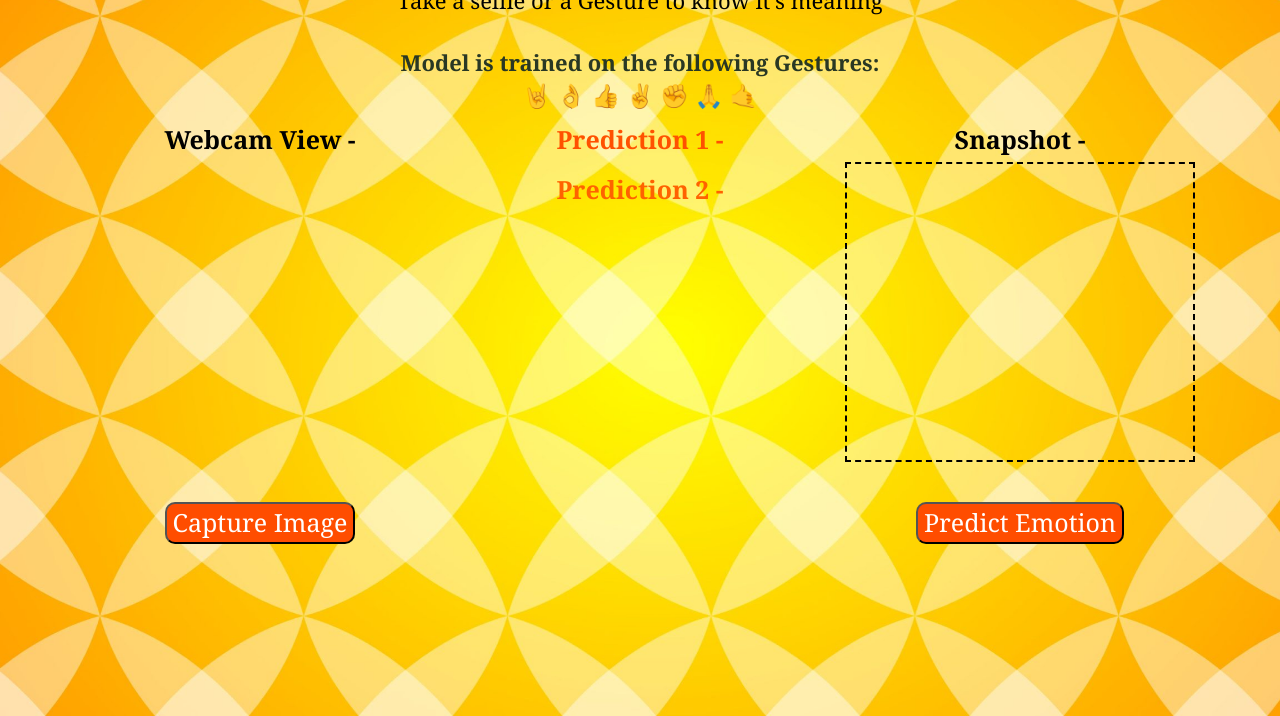
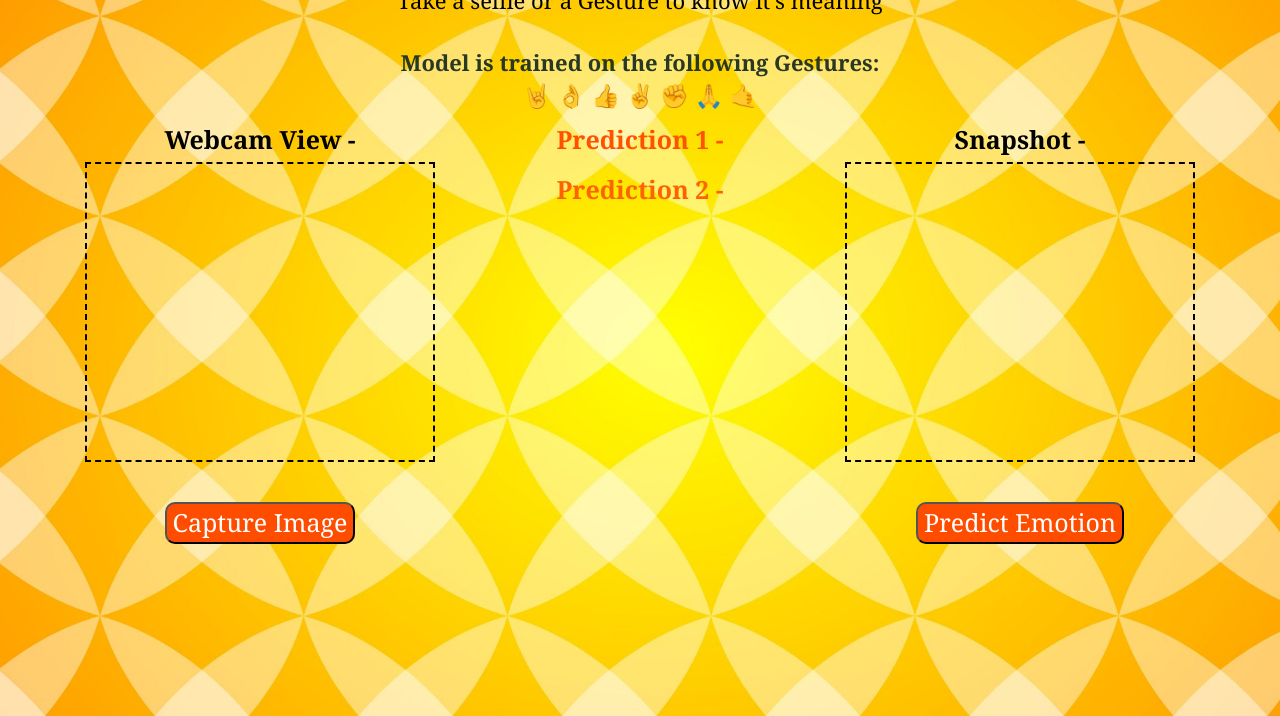
Before and after one commit to sahithi2011/Hand_Gesture_Final, a plain HTML site: page index.html in a window 1280 px wide. Shown: the part 84-800 px from the top of the page. Drawn offline with nearby package versions, Linux system fonts and the light colour scheme; a script that the page names is missing.

Commit message:
Update style.css

```diff
--- a/style.css
+++ b/style.css
@@ -28,12 +28,7 @@ span
   height: 300px;
 }
 
-#camera
-{
-  border: 10px ;
-  width: 500px;
-  height: 300px;
-}
+
 #result_emotion_name ,#result_emotion_name2
 {
   color: black;
```
